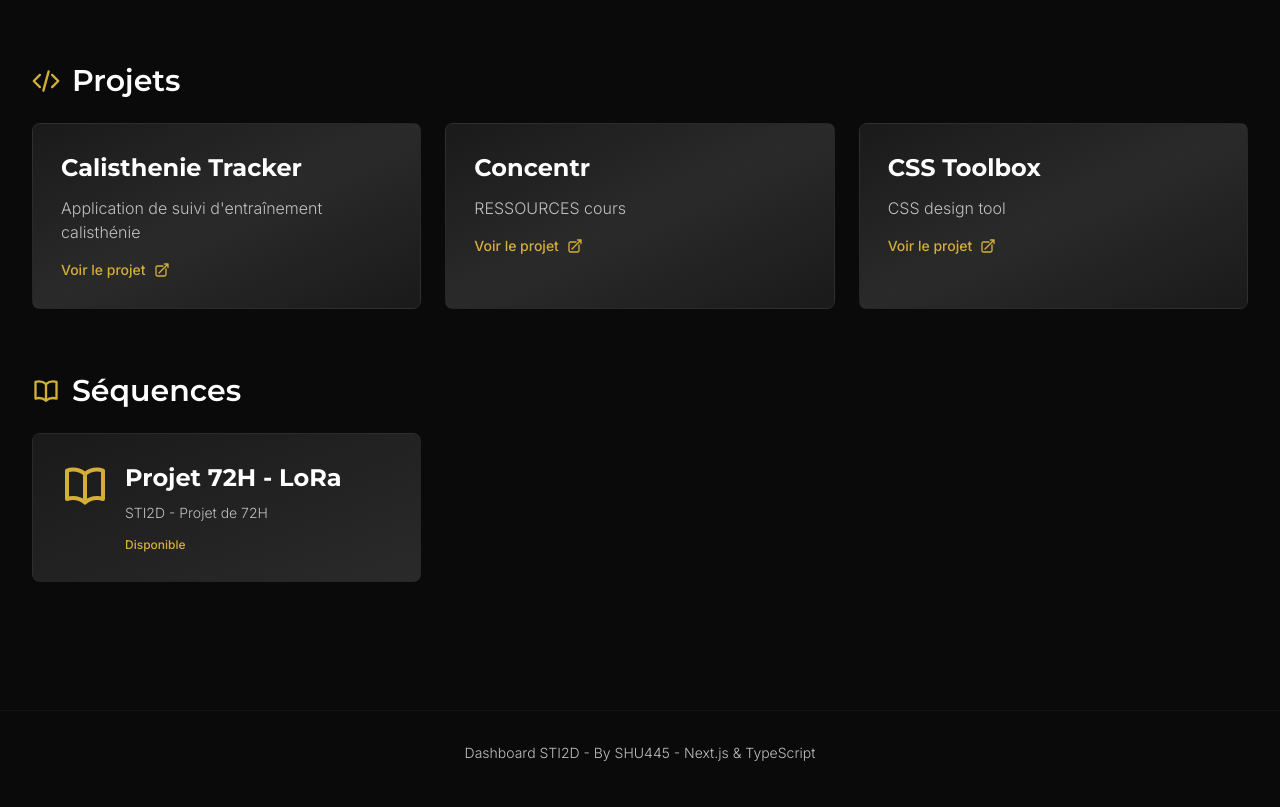
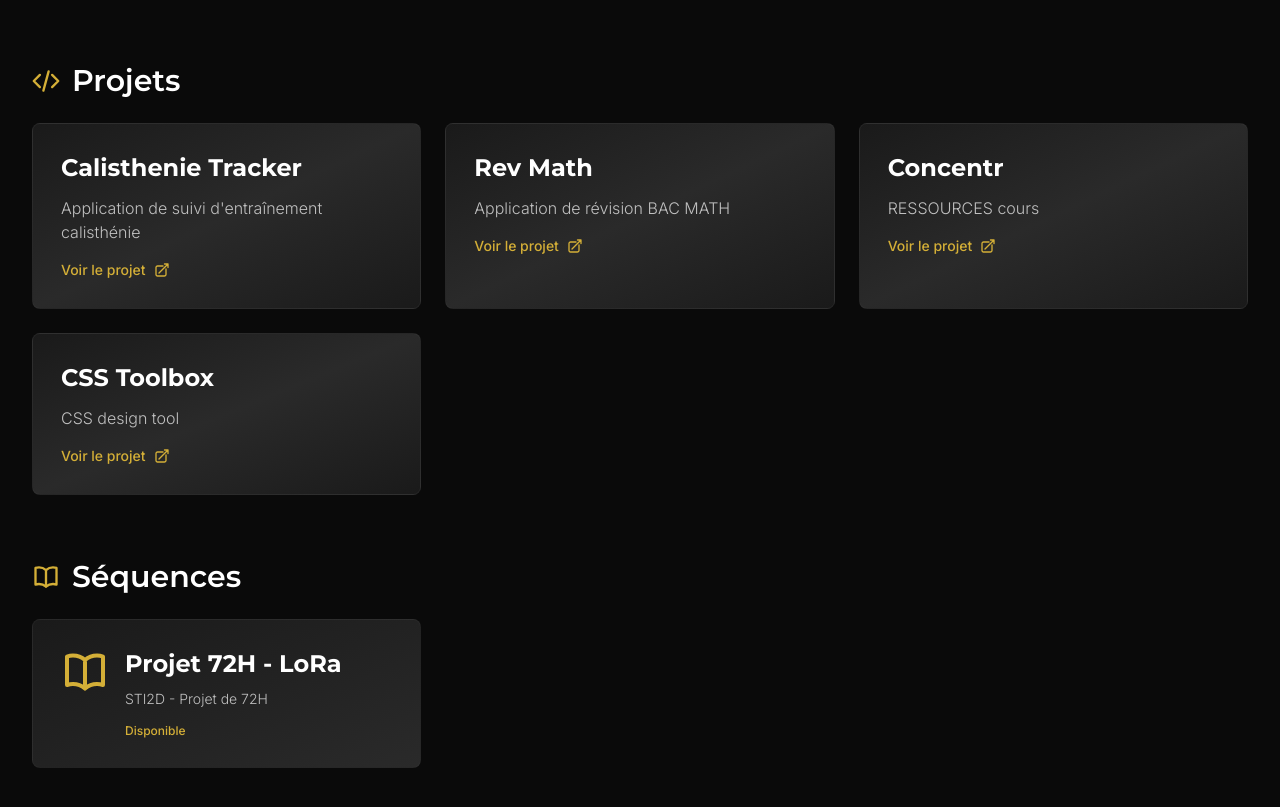
Before and after one commit to SHU445/STI2D-app, a Next.js app: page / in a window 1280 px wide. Shown: the part 2410-3217 px from the top of the page. Built offline with nearby package versions, Linux system fonts and the light colour scheme.

Commit message:
"add_link_REV_MATH"

```diff
--- a/app/page.tsx
+++ b/app/page.tsx
@@ -141,6 +141,11 @@ const projects: Project[] = [
     title: 'Calisthenie Tracker',
     url: 'https://calisthenie-tracker.vercel.app/',
     description: 'Application de suivi d\'entraînement calisthénie'
+  },
+  {
+    title: 'Rev Math',
+    url: 'https://rev-math.vercel.app/',
+    description: 'Application de révision BAC MATH'
   },
   {
     title: 'Concentr',
```
